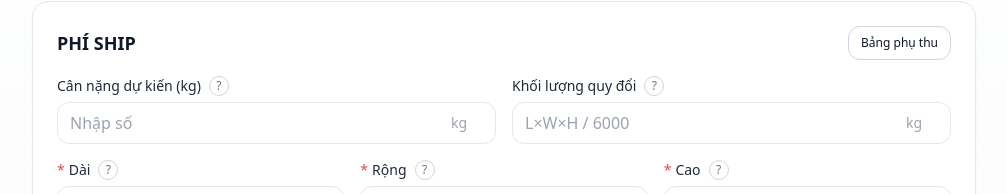
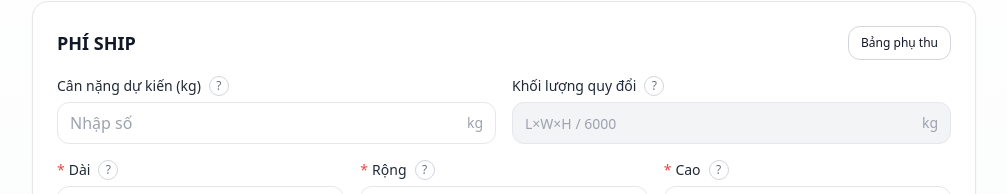
Before and after one commit to maclife1503/order-price-calc, a React (Vite) app: page / in a window 1280 px wide. Shown: the part 335-529 px from the top of the page, without its empty margins (136-1143 px from the left). Built offline with nearby package versions, Linux system fonts and the light colour scheme.

Commit message:
new update

```diff
--- a/src/OrderPriceCalculator.jsx
+++ b/src/OrderPriceCalculator.jsx
@@ -59,6 +59,14 @@ function Field({ label, hint, required, children }) {
   );
 }
 
+function Field_grey({ label, hint, required, children }) {
+  return (
+    <div>
+      <InfoLabel label={label} hint={hint} required={required} />
+      <div className="rounded-xl border border-gray-200 px-3 py-2 bg-gray-100">{children}</div>
+    </div>
+  );
+}
 const INPUT_BASE =
   "w-full bg-transparent border-0 outline-none focus:ring-0 placeholder-gray-400 text-gray-900";
 
@@ -298,7 +306,7 @@ export default function OrderPriceCalculator() {
             </div>
 
             <div className="col-span-10 md:col-span-1">
-              <Field
+              <Field_grey
                 label="Công mua"
                 hint={"càng mua nhiều càng rẻ\n≤ 25,000¥: 1 đơn 500¥; 2–5 đơn 400¥/đơn; 6–10 đơn 300¥/đơn.\n> 25,000¥: 2%."}
               >
@@ -306,13 +314,13 @@ export default function OrderPriceCalculator() {
                   <div className="text-lg font-semibold">{VND.format(calc.serviceFeeVND)}</div>
                   <div className="text-xs text-gray-500">({GEN.format(calc.serviceFeeJPY)}¥)</div>
                 </div>
-              </Field>
+              </Field_grey>
             </div>
 
             <div className="col-span-10 md:col-span-1">
-              <Field label="Giá VND (ước tính)" hint="(Tổng ¥ + Công mua ¥) × Tỷ giá. Chưa gồm ship/phụ thu.">
+              <Field_grey label="Giá VND (ước tính)" hint="(Tổng ¥ + Công mua ¥) × Tỷ giá. Chưa gồm ship/phụ thu.">
                 <div className="text-lg font-semibold">{VND.format(calc.priceVND)}</div>
-              </Field>
+              </Field_grey>
             </div>
           </div>
         </section>
@@ -343,7 +351,7 @@ export default function OrderPriceCalculator() {
                 <input
                   type="text"
                   inputMode="decimal"
-                  className={INPUT_BASE + " w-full pr-10"}
+                  className={INPUT_BASE + "text-sm w-full pr-10"}
                   placeholder="Nhập số"
                   value={weightKg ?? ""}
                   onChange={(e) => {
@@ -356,30 +364,30 @@ export default function OrderPriceCalculator() {
                     }
                   }}
                 />
-                <span className="pointer-events-none absolute right-4 top-1/2 -translate-y-1/2 text-sm text-gray-400">
+                <span className="pointer-events-none absolute right-0 top-1/2 -translate-y-1/2 text-sm text-gray-400">
                   kg
                 </span>
               </div>
             </Field>
 
             {/* Cột 2: Khối lượng quy đổi */}
-            <Field
+            <Field_grey
               label="Khối lượng quy đổi"
               hint="(L×W×H / 6000)"
             >
-              <div className="relative">
+              <div className="relative ">
                 <input
                   type="text"
                   readOnly
-                  className={INPUT_BASE + " w-full pr-10"}
+                  className={INPUT_BASE + " text-sm w-full pr-10"}
                   placeholder="L×W×H / 6000"
                   value={calc.volWeight ? GEN.format(calc.volWeight) : ""}
                 />
-                <span className="pointer-events-none absolute right-4 top-1/2 -translate-y-1/2 text-sm text-gray-400">
+                <span className="pointer-events-none absolute right-0 top-1/2 -translate-y-1/2 text-sm text-gray-400 ">
                   kg
                 </span>
               </div>
-            </Field>
+            </Field_grey>
           </div>
 
 
```
